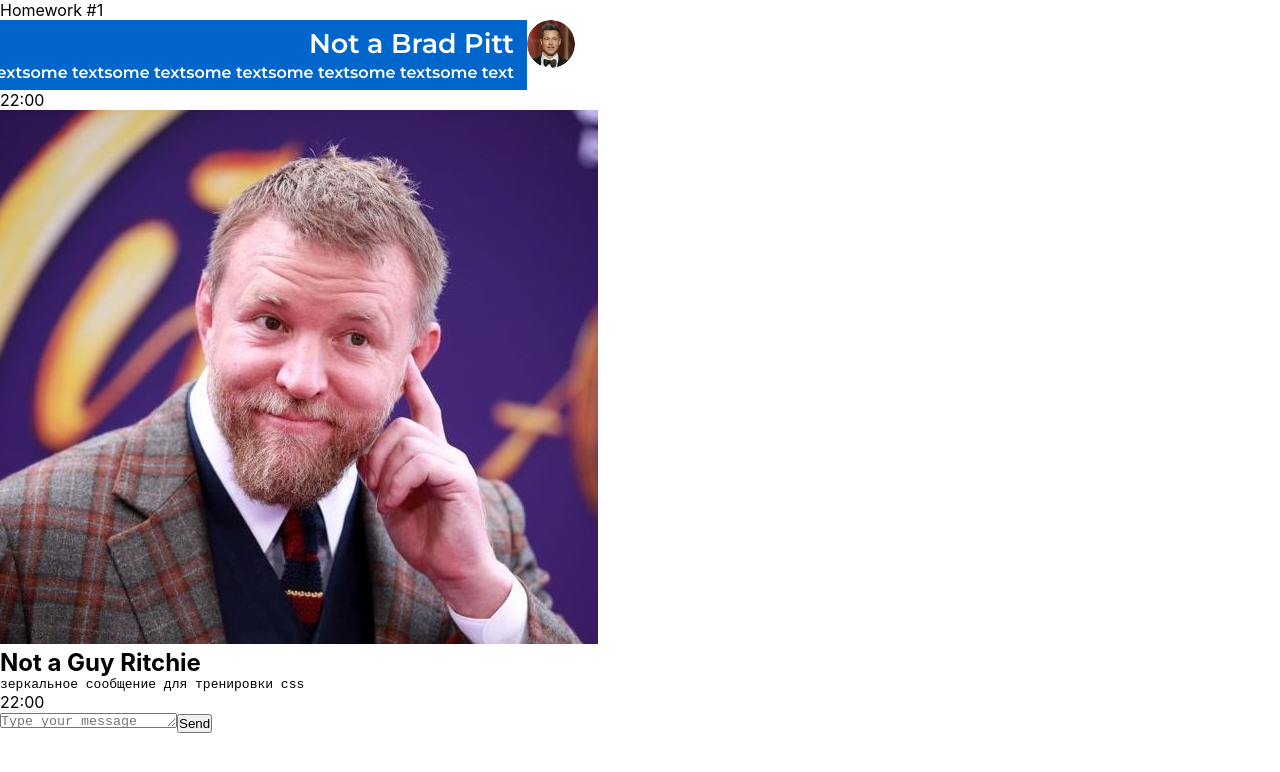
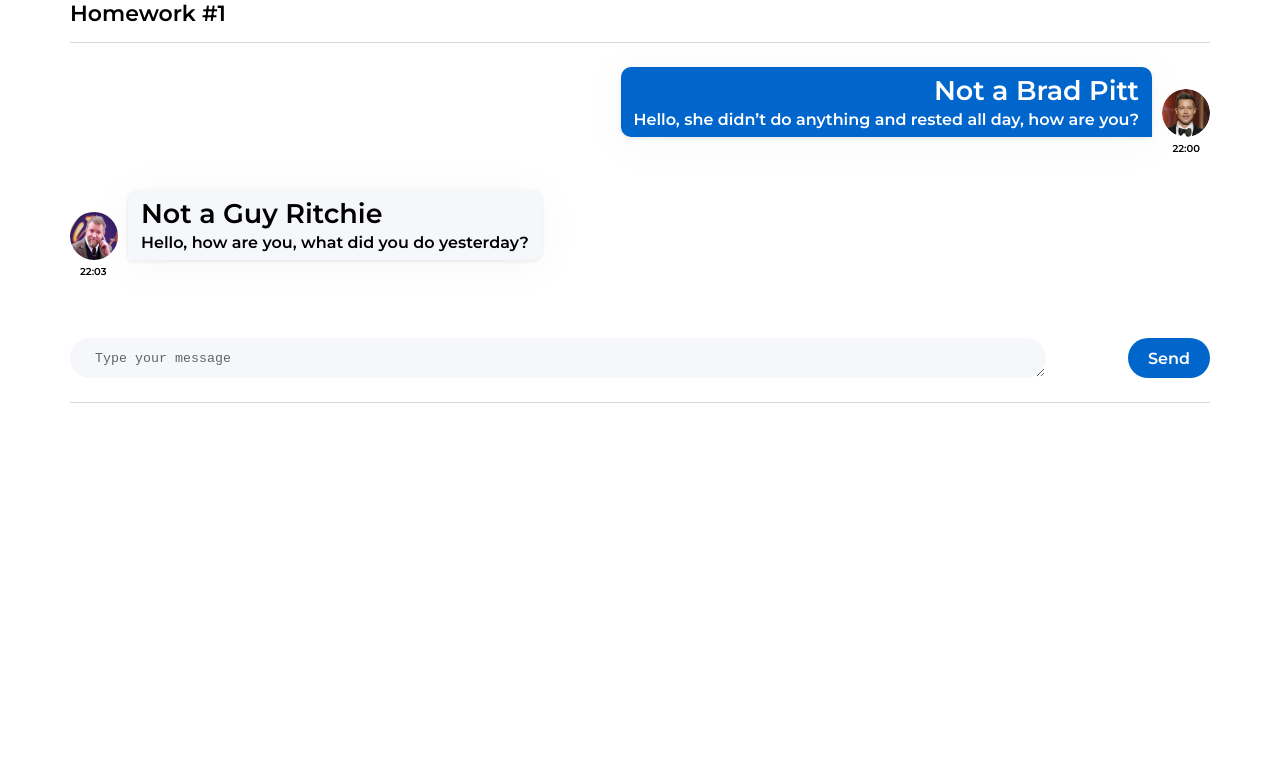
Before and after one commit to ana-koles/React-tasks-2, a React (Create React App) app: page /#/pre-junior in a window 1280 px wide. Before the commit this address led to /. Shown: the top 772 px of the page. Built offline with nearby package versions, Linux system fonts and the light colour scheme.

Commit message:
feat: add styles to message, friend message components

```diff
--- a/src/s1-main/App.module.css
+++ b/src/s1-main/App.module.css
@@ -1,11 +1,24 @@
 .App {
     --header_height: 60px;
+    display: flex;
+    justify-content: center;
 }
 
 .hw {
+    max-width: 1140px;
+    width: 100%;
+    display: flex;
+    flex-direction: column;
+    align-items: stretch;
+    justify-content: center;
 
 }
 
 .hwTitle {
-
+    font-family:'Montserrat', sans-serif;
+    font-size: 22px;
+    font-style: normal;
+    font-weight: 600;
+    line-height: normal;
+    margin-bottom: 15px;
 }
--- a/src/s2-homeworks/hw01/HW1.tsx
+++ b/src/s2-homeworks/hw01/HW1.tsx
@@ -40,7 +40,7 @@ export const message0: MessageType = {
         name: 'Not a Brad Pitt',  // можно менять
     },
     message: {
-        text: 'some textsome textsome textsome textsome textsome textsome text', // можно менять
+        text: 'Hello, she didn’t do anything and rested all day, how are you?', // можно менять
         time: '22:00', // можно менять
     },
 }
@@ -51,8 +51,8 @@ export const friendMessage0: MessageType = {
         name: 'Not a Guy Ritchie', // можно менять
     },
     message: {
-        text: 'зеркальное сообщение для тренировки css', // можно менять
-        time: '22:00', // можно менять
+        text: 'Hello, how are you, what did you do yesterday?', // можно менять
+        time: '22:03', // можно менять
     },
 }
 
@@ -60,9 +60,9 @@ const HW1 = () => {
     return (
         <div id={'hw1'}>
             <div className={s2.hwTitle}>Homework #1</div>
-            <div className={s2.hw}>
+            <div className={s2.hw} style={{borderTop: '1px solid #D9D9D9', borderBottom: '1px solid #D9D9D9', padding: '24px 0 24px'}}>
                 {/*проверка отображения (не менять)*/}
-                <div>
+                <div style={{margin: '0 auto', display: 'flex', flexDirection: 'column', width: '100%'}}>
                     <Message message={message0} />
                     <FriendMessage message={friendMessage0} />
                 </div>
--- a/src/s2-homeworks/hw01/friend-message/FriendMessage.module.css
+++ b/src/s2-homeworks/hw01/friend-message/FriendMessage.module.css
@@ -1,17 +1,38 @@
 .friendMessage {
-
+  max-width: 575px;
+  margin-bottom: 60px;
+  align-self: flex-start;
 }
 
 .friendImageAndText {
-
+  width: 100%;
+  display: flex;
+  align-items: flex-end;
+  margin-bottom: 5px;
 }
 
 .friendImageAndText img {
-
+  height: 48px;
+  width: 48px;
+  border-radius: 50%;
+  -webkit-border-radius: 50%;
+  -moz-border-radius: 50%;
+  -ms-border-radius: 50%;
+  -o-border-radius: 50%;
+  margin-right: 10px;
 }
 
 .friendText {
-
+  display: flex;
+  flex-direction: column;
+  background-color: #F5F7FB;
+  padding: 7px 13px 8px 13px;
+  border-radius: 10px 10px 10px 0px;
+  filter: drop-shadow(0px 1px 2px rgba(29, 33, 38, 0.10)) drop-shadow(0px 5px 20px rgba(29, 33, 38, 0.03));
+  -webkit-border-radius: 10px 10px 10px 0px;
+  -moz-border-radius: 10px 10px 10px 0px;
+  -ms-border-radius: 10px 10px 10px 0px;
+  -o-border-radius: 10px 10px 10px 0px;
 }
 
 .friendText:after {
@@ -19,13 +40,30 @@
 }
 
 .friendName {
+  font-family:'Montserrat', sans-serif;
+  font-size: 18px;
+  font-weight: 600;
+  font-style: normal;
+  line-height: normal;
+  margin-bottom: 3px;
 
 }
 
 .friendMessageText {
+  font-family:'Montserrat', sans-serif;
+  font-size: 16px;
+  font-style: normal;
+  font-weight: 400;
+  line-height: normal;
 
 }
 
 .friendTime {
-
+  color: #000;
+  font-family:'Montserrat', sans-serif;
+  font-size: 10px;
+  font-style: normal;
+  font-weight: 600;
+  line-height: normal;
+  margin-left: 10px;
 }
--- a/src/s2-homeworks/hw01/message-sender/MessageSender.module.css
+++ b/src/s2-homeworks/hw01/message-sender/MessageSender.module.css
@@ -1,12 +1,38 @@
 .sendForm {
-
+  display: flex;
+  gap: 82px;
 }
 
 .textarea {
-
+  min-width: 976px;
+  min-height: 40px;
+  border-radius:20px;
+  background-color: #F5F7FB;
+  -webkit-border-radius:20px;
+  -moz-border-radius:20px;
+  -ms-border-radius:20px;
+  -o-border-radius:20px;
+  border-color: transparent;
 }
 
+.textarea::placeholder {
+  color: rgba(0, 0, 0, 0.60);
+  line-height: 40px;
+  vertical-align: middle;
+  text-indent: 24px;
+}
 .button {
+  width: 120px;
+  height: 40px;
+  border-radius: 20px;
+  background: #06C;
+  border: none;
+  color: #FFF;
+  font-family:'Montserrat', sans-serif;
+  font-size: 16px;
+  font-style: normal;
+  font-weight: 600;
+  line-height: normal;
 
 }
 
--- a/src/s2-homeworks/hw01/message/Message.module.css
+++ b/src/s2-homeworks/hw01/message/Message.module.css
@@ -1,5 +1,8 @@
 .message {
   max-width: 575px;
+  margin-bottom: 35px;
+  align-self: flex-end;
+
 
 }
 
@@ -7,6 +10,8 @@
   width: 100%;
   display: flex;
   flex-direction: row-reverse;
+  align-items: flex-end;
+  margin-bottom: 5px;
 }
 
 .imageAndText img {
@@ -17,6 +22,7 @@
   -moz-border-radius: 50%;
   -ms-border-radius: 50%;
   -o-border-radius: 50%;
+  margin-left: 10px;
 
 }
 
@@ -26,6 +32,8 @@
   align-items: flex-end;
   background-color: #0066CC;
   padding: 7px 13px 8px 13px;
+  border-radius: 10px 10px 0px 10px;
+  filter: drop-shadow(0px 1px 2px rgba(29, 33, 38, 0.10)) drop-shadow(0px 5px 20px rgba(29, 33, 38, 0.03));
 
 }
 
@@ -51,5 +59,12 @@
 }
 
 .time {
-
+  color: #000;
+  font-family:'Montserrat', sans-serif;
+  font-size: 10px;
+  font-style: normal;
+  font-weight: 600;
+  line-height: normal;
+  text-align: right;
+  margin-right: 10px;
 }
```
